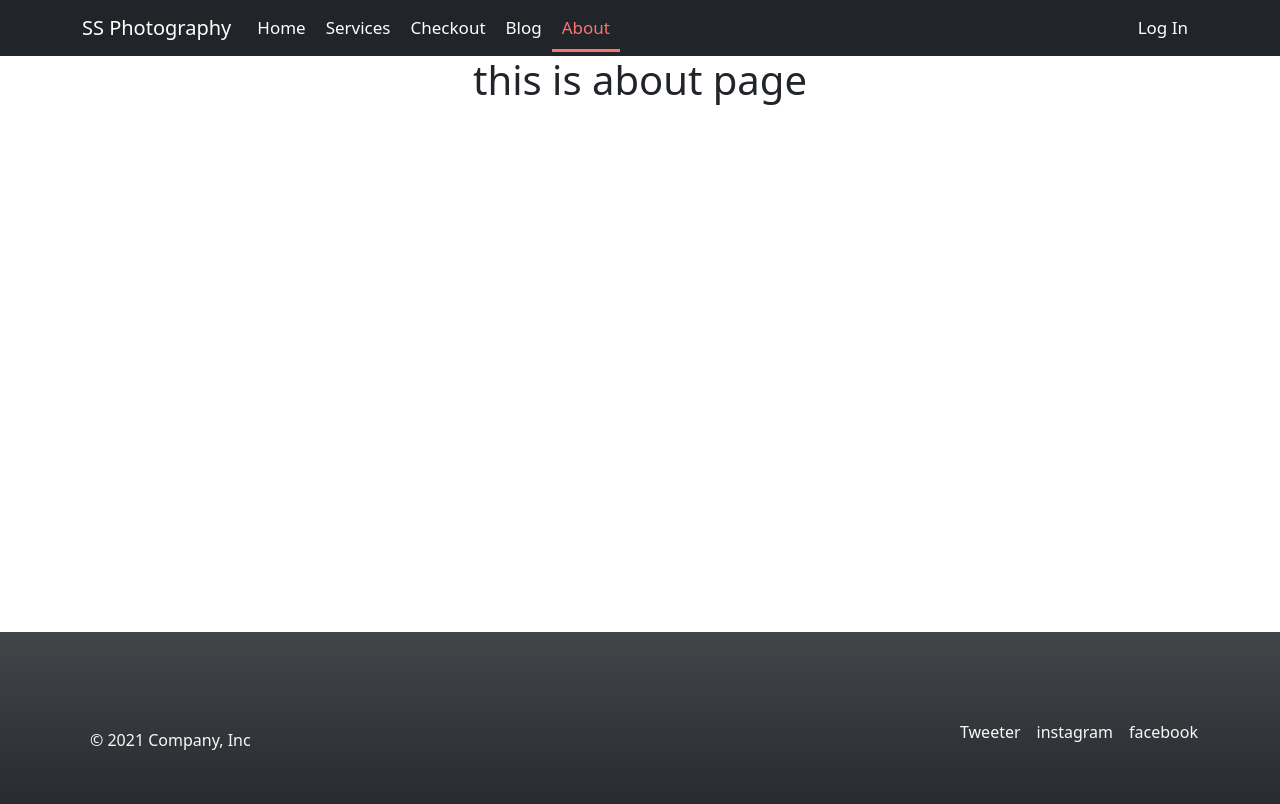
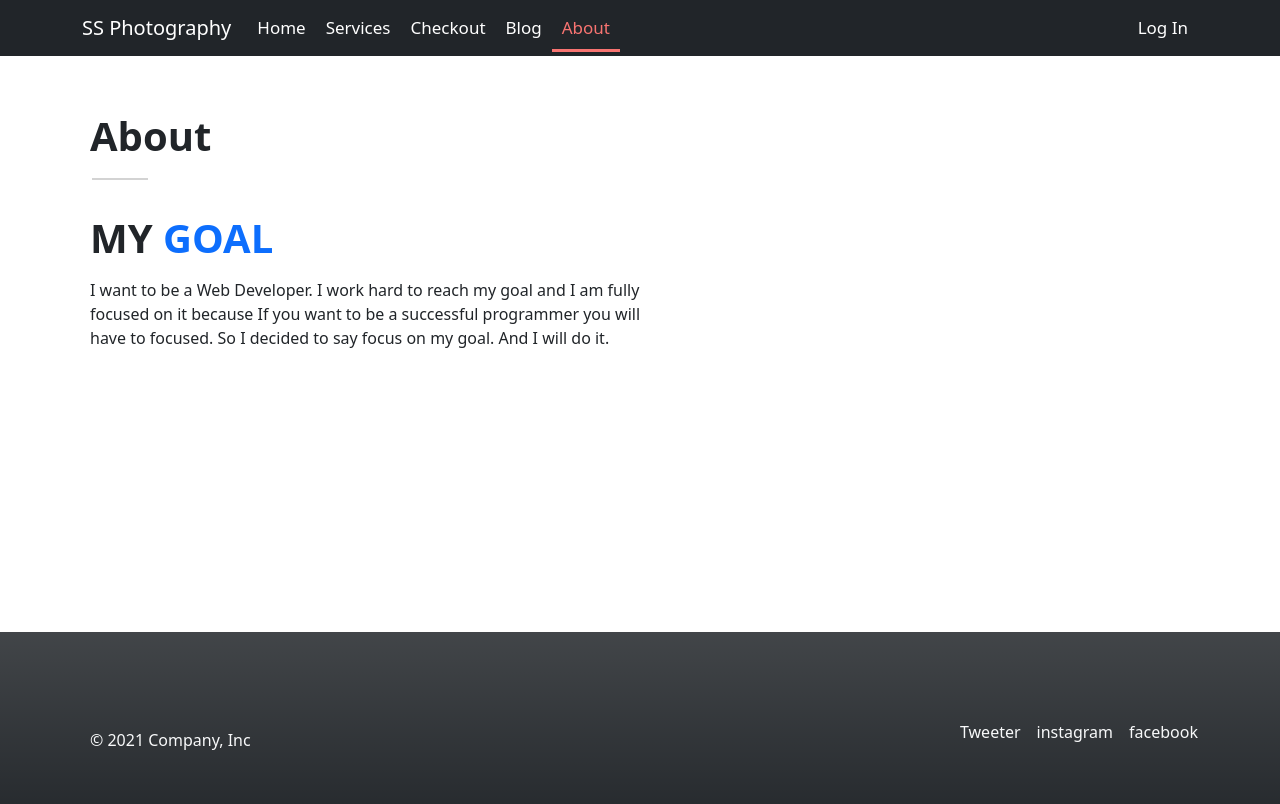
Before and after one commit to sabbirsami/ss-photography, a React (Create React App) app: page /about in a window 1280 px wide. Shown: the top 804 px of the page. Built offline with nearby package versions, Linux system fonts and the light colour scheme; no server answers.

Commit message:
blog section done and add reset or forget password option

```diff
--- a/src/Components/About/About.js
+++ b/src/Components/About/About.js
@@ -1,9 +1,27 @@
 import React from "react";
+import "../Login/Login.css";
 
 const About = () => {
     return (
         <div style={{ height: "72vh" }}>
-            <h1>this is about page</h1>
+            <div className="container">
+                <div className="pt-5">
+                    <h1 className="fw-bold text-start p-2">About</h1>
+                    <div className="single_border w-5"></div>
+                    <div className="pt-4 ps-2">
+                        <h2 className="h1 pb-3 pb-sm-2 text-uppercase fw-bold text-start">
+                            My <span className="text-primary">Goal</span>{" "}
+                        </h2>
+                        <p className="w-50  text-start">
+                            I want to be a Web Developer. I work hard to reach
+                            my goal and I am fully focused on it because If you
+                            want to be a successful programmer you will have to
+                            focused. So I decided to say focus on my goal. And I
+                            will do it.
+                        </p>
+                    </div>
+                </div>
+            </div>
         </div>
     );
 };
--- a/src/Components/Blogs/Blogs.js
+++ b/src/Components/Blogs/Blogs.js
@@ -39,7 +39,9 @@ const Blogs = () => {
                             authentication?
                         </Accordion.Header>
                         <Accordion.Body className="text-start">
-                            Firebase provide other than authentication
+                            Firebase other are Cloud Firestorm, Cloud Functions.
+                            Authentication, Hosting, Cloud Storage, Google
+                            Analytics, Predictions, Cloud Messaging etc.
                         </Accordion.Body>
                     </Accordion.Item>
                 </Accordion>
--- a/src/Components/Login/Login.css
+++ b/src/Components/Login/Login.css
@@ -26,7 +26,9 @@
     border-top-left-radius: 0;
     border-top-right-radius: 0;
 }
-
+.w-5 {
+    width: 5% !important;
+}
 .single_border {
     height: 1px;
     border: 1px solid lightgray;
--- a/src/Components/SingIn/SingIn.js
+++ b/src/Components/SingIn/SingIn.js
@@ -3,8 +3,16 @@ import { useSignInWithGoogle } from "react-firebase-hooks/auth";
 import { Link, useNavigate } from "react-router-dom";
 import auth from "../../firebase.init";
 import { useCreateUserWithEmailAndPassword } from "react-firebase-hooks/auth";
+import { sendEmailVerification, sendPasswordResetEmail } from "firebase/auth";
+import { toast } from "react-toastify";
+import { Button } from "react-bootstrap";
 
 const SingIn = () => {
+    const handleEmailVerification = () => {
+        sendEmailVerification(auth.currentUser).then(() => {
+            toast("Email verification sent");
+        });
+    };
     const [signInWithGoogle, user, loading, error] = useSignInWithGoogle(auth);
     const [
         createUserWithEmailAndPassword,
@@ -30,10 +38,24 @@ const SingIn = () => {
     }
     if (user || userEmail) {
         navigate("/");
+        handleEmailVerification();
     }
+    const handlePasswordReset = () => {
+        sendPasswordResetEmail(auth, email)
+            .then(() => {
+                toast("reset password");
+            })
+            .catch((error) => {
+                const errorCode = error.code;
+                const errorMessage = error.message;
+                // ..
+            });
+    };
+
     const handleSingUp = (e) => {
         e.preventDefault();
         createUserWithEmailAndPassword(email, password);
+        handleEmailVerification();
     };
     return (
         <div>
@@ -51,7 +73,7 @@ const SingIn = () => {
                                     type="text"
                                     className="form-control"
                                     id="floatingInput"
-                                    placeholder="user"
+                                    // placeholder="user"
                                 />
                                 <label htmlFor="floatingInput">Your Name</label>
                             </div>
@@ -84,6 +106,13 @@ const SingIn = () => {
                             <small className="text-danger text-start">
                                 {errorElement}
                             </small>
+                            <Button
+                                onClick={handlePasswordReset}
+                                variant="link"
+                            >
+                                {" "}
+                                Forget Password
+                            </Button>
                             <button
                                 className="w-100 btn btn-lg btn-primary py-2"
                                 type="submit"
```
